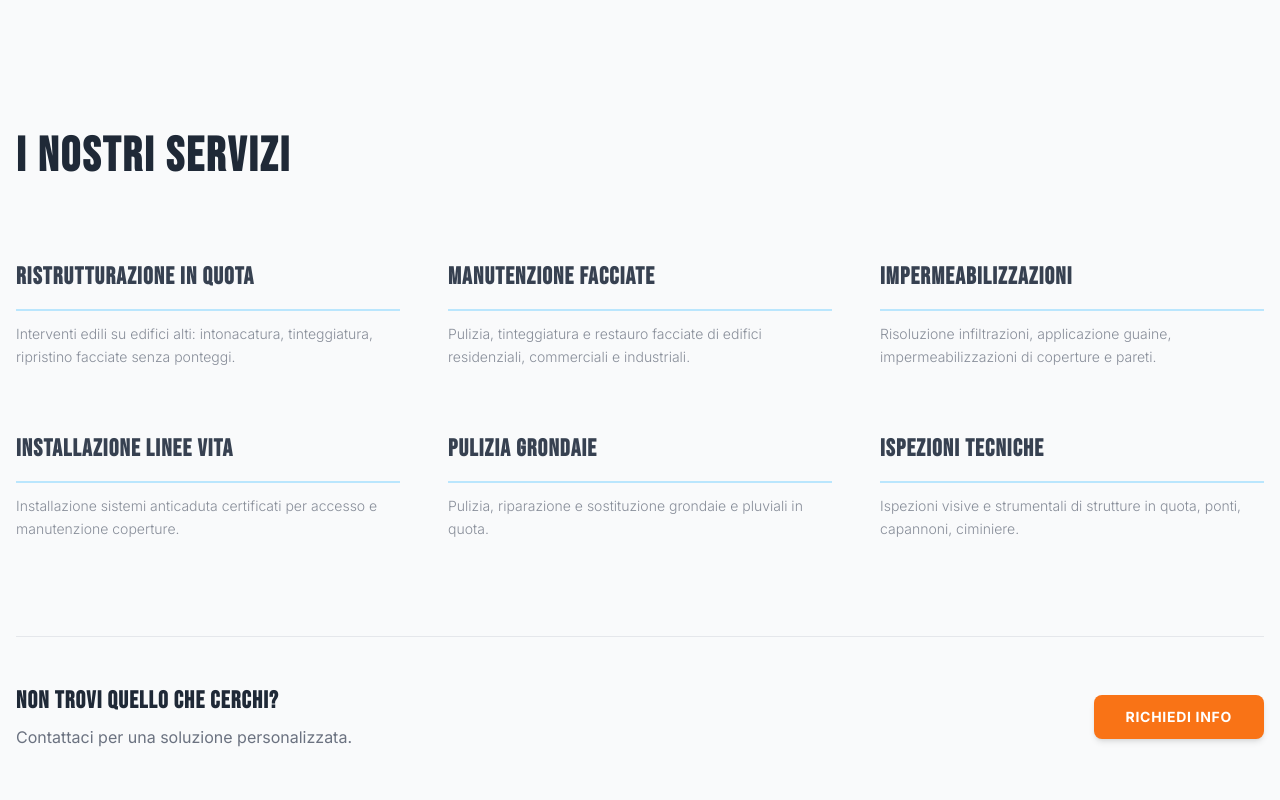
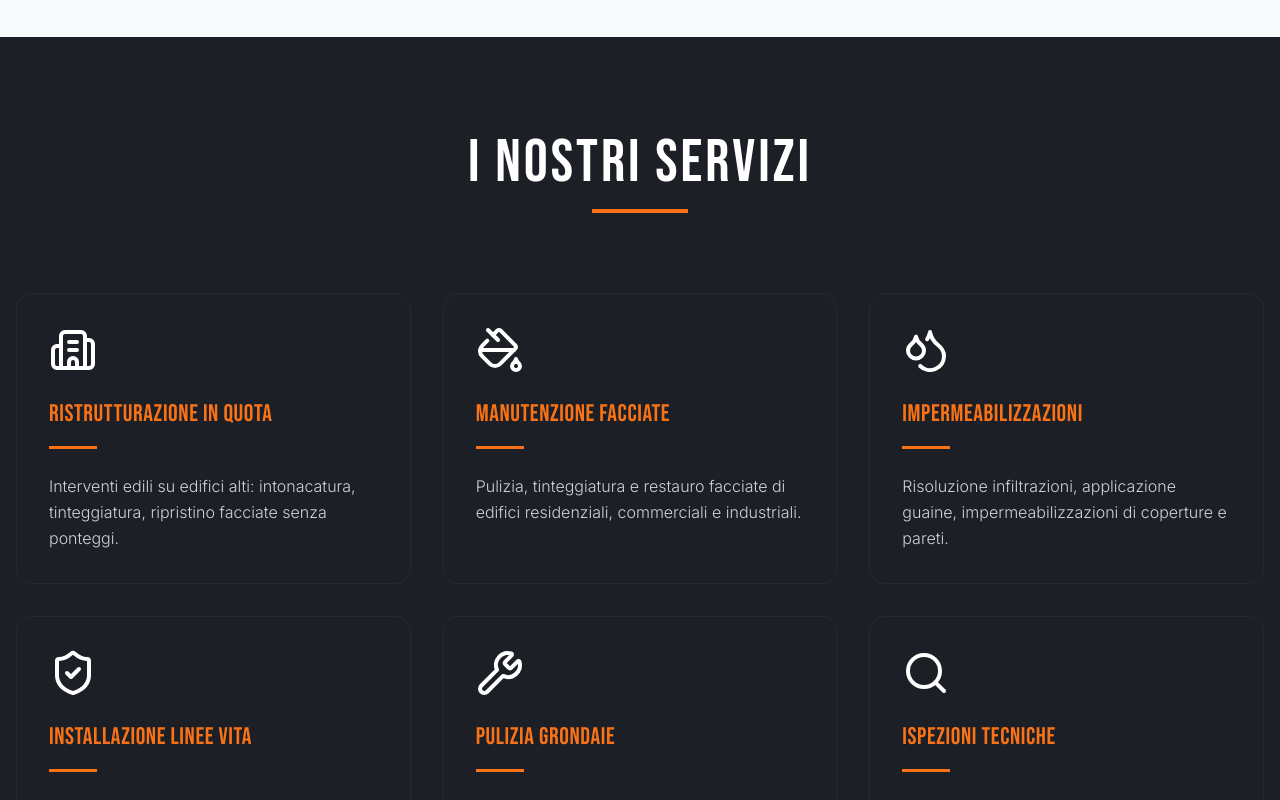
Before and after one commit to infopatrickautomation-wq/infopatrickautomation-wq-s-Org, a React (Vite) app: page / in a window 1280 px wide. Shown: the part 5340-6140 px from the top of the page. Built offline with nearby package versions, Linux system fonts and the light colour scheme.

Commit message:
feat: redesign services section with dark theme and lucide icons

```diff
--- a/components/Services.tsx
+++ b/components/Services.tsx
@@ -13,12 +13,12 @@ const Services: React.FC = () => {
       (entries) => {
         entries.forEach((entry) => {
           if (entry.isIntersecting) {
-            const items = section.querySelectorAll('.service-item');
+            const items = section.querySelectorAll('.service-card');
             items.forEach((item, index) => {
               setTimeout(() => {
                 item.classList.add('fade-in-up');
                 item.classList.remove('opacity-0');
-              }, index * 50);
+              }, index * 100);
             });
             observer.disconnect();
           }
@@ -36,29 +36,39 @@ const Services: React.FC = () => {
   }, []);
 
   return (
-    <section id="servizi" className="py-24 bg-gray-50 relative" ref={sectionRef}>
+    <section id="servizi" className="py-24 bg-[#1C1F26] relative" ref={sectionRef}>
       <div className="container mx-auto px-4">
-        {/* Section Header - Left Aligned */}
-        <div className="mb-20 fade-in">
-          <h2 className="text-4xl md:text-5xl font-bold font-heading text-gray-800 mb-2">
+        {/* Section Header */}
+        <div className="text-center max-w-4xl mx-auto mb-20 fade-in">
+          <h2 className="text-5xl md:text-6xl font-normal font-heading text-white mb-4 uppercase tracking-[0.05em]">
             I Nostri Servizi
           </h2>
+          <div className="h-1 w-24 bg-orange-500 mx-auto"></div>
         </div>
 
-        {/* Services List Grid */}
-        <div className="grid grid-cols-1 md:grid-cols-2 lg:grid-cols-3 gap-x-12 gap-y-16">
+        {/* Services Grid */}
+        <div className="grid grid-cols-1 md:grid-cols-2 lg:grid-cols-3 gap-8">
           {SERVICES_DATA.map((service) => (
             <div
               key={service.id}
-              className="service-item opacity-0 transform transition-all duration-500"
+              className="service-card group p-8 rounded-2xl bg-transparent hover:bg-[#2D3748] transition-all duration-300 border border-white/5 hover:border-white/10 opacity-0"
             >
-              <div className="group cursor-pointer">
-                <h3 className="text-xl md:text-2xl font-bold text-gray-700 mb-4 group-hover:text-orange-500 transition-colors font-heading">
+              <div className="flex flex-col h-full">
+                {/* Icon */}
+                <div className="mb-6 text-white group-hover:text-orange-500 transition-colors duration-300 transform group-hover:scale-110">
+                  {React.cloneElement(service.icon as React.ReactElement, { className: "w-12 h-12" })}
+                </div>
+
+                {/* Title */}
+                <h3 className="text-2xl font-normal font-heading text-orange-500 mb-4 uppercase tracking-wide">
                   {service.title}
                 </h3>
-                <div className="h-[2px] w-full bg-sky-200 group-hover:bg-orange-500 transition-colors duration-300"></div>
-                {/* Optional: Minimal description on hover or always visible but subtle */}
-                <p className="mt-3 text-sm text-gray-500 opacity-80 leading-relaxed font-light">
+
+                {/* Orange Line Separator */}
+                <div className="h-[3px] w-12 bg-orange-500 mb-6 group-hover:w-20 transition-all duration-300"></div>
+
+                {/* Description */}
+                <p className="text-white/80 leading-relaxed font-light">
                   {service.description}
                 </p>
               </div>
@@ -66,20 +76,20 @@ const Services: React.FC = () => {
           ))}
         </div>
 
-        {/* Bottom Banner for Consistency */}
-        <div className="mt-24 pt-12 border-t border-gray-200">
-          <div className="flex flex-col md:flex-row items-center justify-between gap-8">
-            <div>
-              <h4 className="text-2xl font-bold text-gray-800 font-heading mb-2">Non trovi quello che cerchi?</h4>
-              <p className="text-gray-500">Contattaci per una soluzione personalizzata.</p>
-            </div>
-            <a
-              href="#contatti"
-              className="bg-orange-500 hover:bg-orange-600 text-white font-bold py-3 px-8 rounded-lg transition-colors shadow-md uppercase tracking-wider text-sm"
-            >
-              Richiedi Info
-            </a>
-          </div>
+        {/* Call to Action Banner */}
+        <div className="mt-24 bg-white/5 border border-white/10 rounded-2xl p-12 text-center backdrop-blur-sm">
+          <h4 className="text-3xl font-heading text-white uppercase mb-4">
+            Soluzioni su misura per ogni esigenza
+          </h4>
+          <p className="text-gray-400 mb-8 max-w-2xl mx-auto">
+            Richiedi un sopralluogo gratuito. I nostri tecnici valuteranno l'intervento migliore per te.
+          </p>
+          <a
+            href="#preventivo"
+            className="inline-block bg-orange-500 hover:bg-orange-600 text-white font-bold py-4 px-10 rounded-lg transition-all transform hover:scale-105 uppercase tracking-widest text-sm shadow-lg hover:shadow-orange-500/20"
+          >
+            Contattaci Ora
+          </a>
         </div>
       </div>
     </section>
--- a/constants.tsx
+++ b/constants.tsx
@@ -1,6 +1,6 @@
-
 import React from 'react';
 import { Service, Project, Review } from './types';
+import { Building2, PaintBucket, Droplets, ShieldCheck, Wrench, Search } from 'lucide-react';
 
 export const COLORS = {
   primary: '#000000',     // Black
@@ -18,42 +18,42 @@ export const SERVICES_DATA: Service[] = [
     id: 's1',
     title: 'Ristrutturazione in Quota',
     description: 'Interventi edili su edifici alti: intonacatura, tinteggiatura, ripristino facciate senza ponteggi.',
-    icon: <span className="text-4xl">🏢</span>,
+    icon: <Building2 className="w-12 h-12" />,
     image: 'https://images.unsplash.com/photo-1541888946425-d81bb19240f5?w=800&q=80'
   },
   {
     id: 's2',
     title: 'Manutenzione Facciate',
     description: 'Pulizia, tinteggiatura e restauro facciate di edifici residenziali, commerciali e industriali.',
-    icon: <span className="text-4xl">🎨</span>,
+    icon: <PaintBucket className="w-12 h-12" />,
     image: 'https://images.unsplash.com/photo-1599708153386-73d8d69f0bd6?w=800&q=80'
   },
   {
     id: 's3',
     title: 'Impermeabilizzazioni',
     description: 'Risoluzione infiltrazioni, applicazione guaine, impermeabilizzazioni di coperture e pareti.',
-    icon: <span className="text-4xl">💧</span>,
+    icon: <Droplets className="w-12 h-12" />,
     image: 'https://images.unsplash.com/photo-1621261313436-b6ad4860df89?w=800&q=80'
   },
   {
     id: 's4',
     title: 'Installazione Linee Vita',
     description: 'Installazione sistemi anticaduta certificati per accesso e manutenzione coperture.',
-    icon: <span className="text-4xl">🔒</span>,
+    icon: <ShieldCheck className="w-12 h-12" />,
     image: 'https://images.unsplash.com/photo-1504307651254-35680f356dfd?w=800&q=80'
   },
   {
     id: 's5',
     title: 'Pulizia Grondaie',
     description: 'Pulizia, riparazione e sostituzione grondaie e pluviali in quota.',
-    icon: <span className="text-4xl">🚿</span>,
+    icon: <Wrench className="w-12 h-12" />,
     image: 'https://images.unsplash.com/photo-1616423640778-2cfd9b972e66?w=800&q=80'
   },
   {
     id: 's6',
     title: 'Ispezioni Tecniche',
     description: 'Ispezioni visive e strumentali di strutture in quota, ponti, capannoni, ciminiere.',
-    icon: <span className="text-4xl">🔍</span>,
+    icon: <Search className="w-12 h-12" />,
     image: 'https://images.unsplash.com/photo-1581093450021-4a7360e9a6b5?w=800&q=80'
   }
 ];
--- a/package.json
+++ b/package.json
@@ -9,9 +9,10 @@
     "preview": "vite preview"
   },
   "dependencies": {
+    "@google/genai": "^1.41.0",
+    "lucide-react": "^0.575.0",
     "react": "^19.2.4",
-    "react-dom": "^19.2.4",
-    "@google/genai": "^1.41.0"
+    "react-dom": "^19.2.4"
   },
   "devDependencies": {
     "@types/node": "^22.14.0",
```
Also changed, not shown: 1 other file (tests, documents, lock files or other folders).
